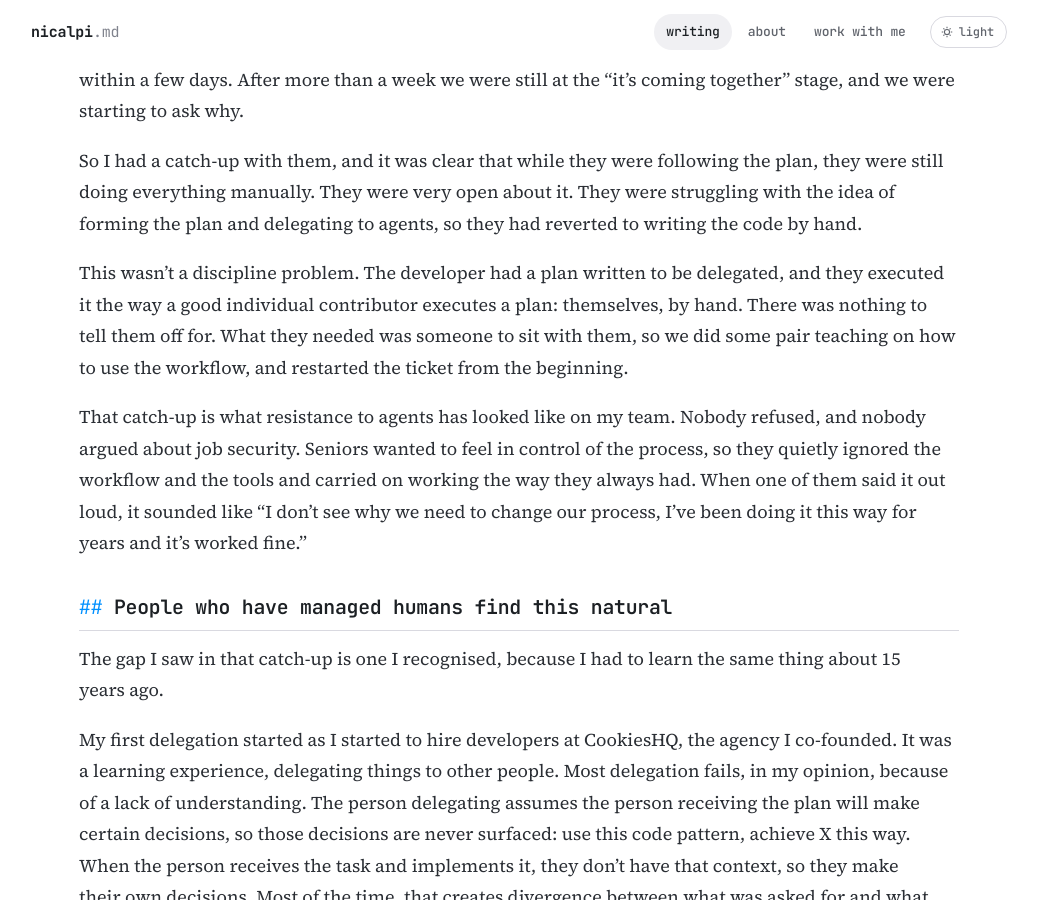
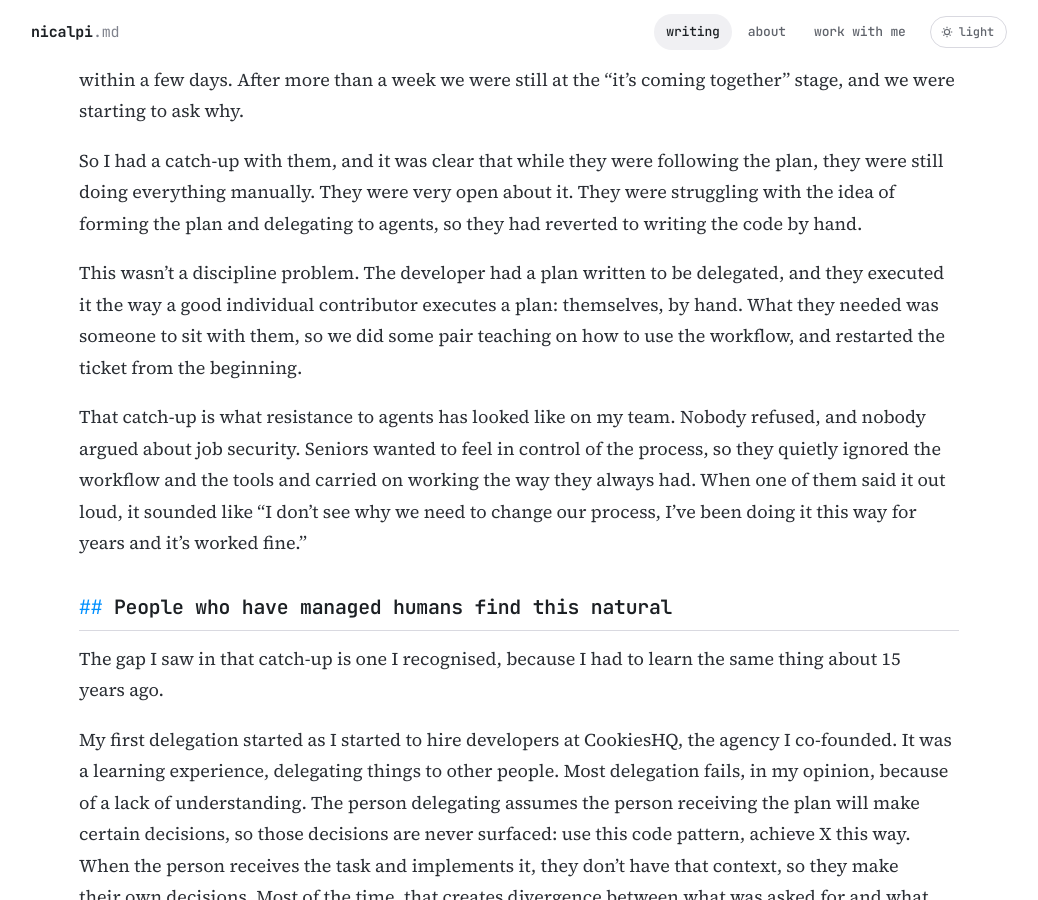
Before and after one commit to nicalpi/nicalpi.com, a Jekyll site: the page built from _posts/2026-09-22-nobody-taught-developers-to-delegate.md, in a window 1280 px wide and 900 px high, scrolled down 516 px. Shown: the whole window, without its empty margins (121-1159 px from the left). Built offline with Jekyll 4.4.1, drawn with Linux system fonts in a browser that asks for light colours.

Commit message:
Drop a sentence from the delegation post opening
Co-Authored-By: Claude Fable 5.1 <noreply@anthropic.com>

```diff
--- a/_posts/2026-09-22-nobody-taught-developers-to-delegate.md
+++ b/_posts/2026-09-22-nobody-taught-developers-to-delegate.md
@@ -16,7 +16,7 @@ This year we built a workflow around our coding agent: a set of commands and age
 
 So I had a catch-up with them, and it was clear that while they were following the plan, they were still doing everything manually. They were very open about it. They were struggling with the idea of forming the plan and delegating to agents, so they had reverted to writing the code by hand.
 
-This wasn't a discipline problem. The developer had a plan written to be delegated, and they executed it the way a good individual contributor executes a plan: themselves, by hand. There was nothing to tell them off for. What they needed was someone to sit with them, so we did some pair teaching on how to use the workflow, and restarted the ticket from the beginning.
+This wasn't a discipline problem. The developer had a plan written to be delegated, and they executed it the way a good individual contributor executes a plan: themselves, by hand. What they needed was someone to sit with them, so we did some pair teaching on how to use the workflow, and restarted the ticket from the beginning.
 
 That catch-up is what resistance to agents has looked like on my team. Nobody refused, and nobody argued about job security. Seniors wanted to feel in control of the process, so they quietly ignored the workflow and the tools and carried on working the way they always had. When one of them said it out loud, it sounded like "I don't see why we need to change our process, I've been doing it this way for years and it's worked fine."
 
```
